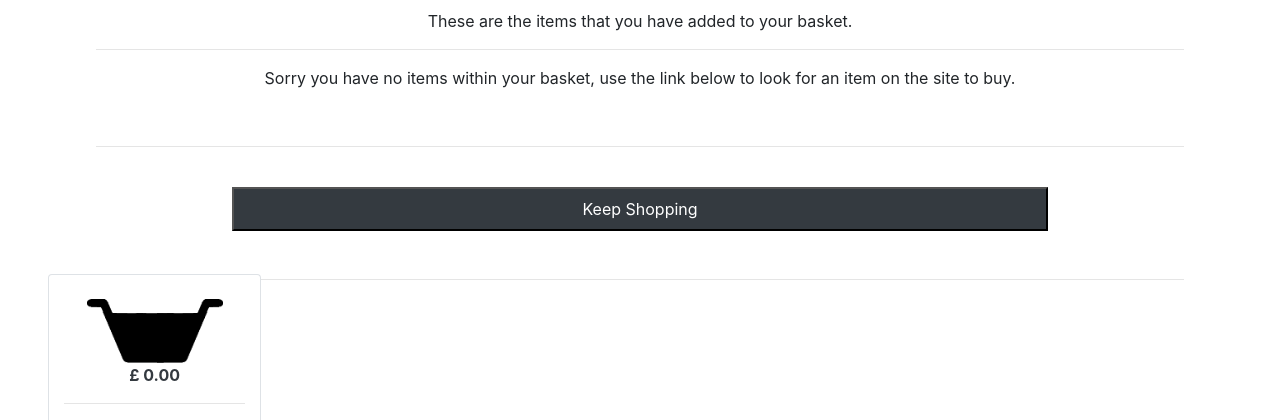
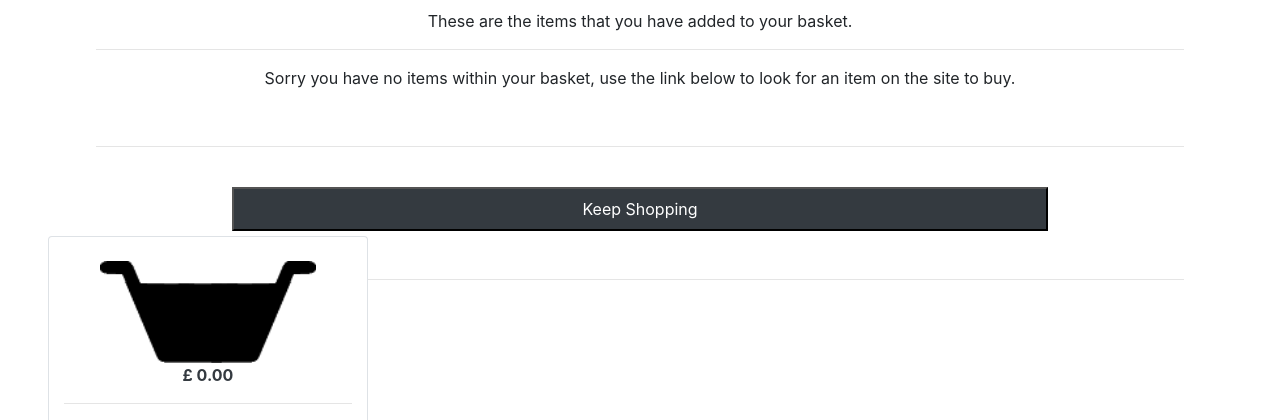
Before and after one commit to Code-Institute-Submissions/roy-finch-full-website-dev_NovResub, a Django app: page /basket/ in a window 1280 px wide. Shown: the part 380-800 px from the top of the page. Run offline with Django 3.2, Linux system fonts and the light colour scheme; some libraries are stand-ins or nearby versions.

Commit message:
final adjustments, the basket covered the button on smaller devvices.

```diff
--- a/templates/base.html
+++ b/templates/base.html
@@ -126,7 +126,7 @@
         {% endblock %}
     </div>
 
-    <div class="border fixed-bottom text-center rounded-top border-bottom-0 ml-5 bg-white col-sm-2 col-4">
+    <div class="border fixed-bottom text-center rounded-top border-bottom-0 ml-2 ml-md-3 ml-lg-5 bg-white col-3">
         <a class="text-dark" href="{% url 'basket' %}">
             <br>
             <img class="w-75" src="{{ MEDIA_URL }}basket.png">
```
